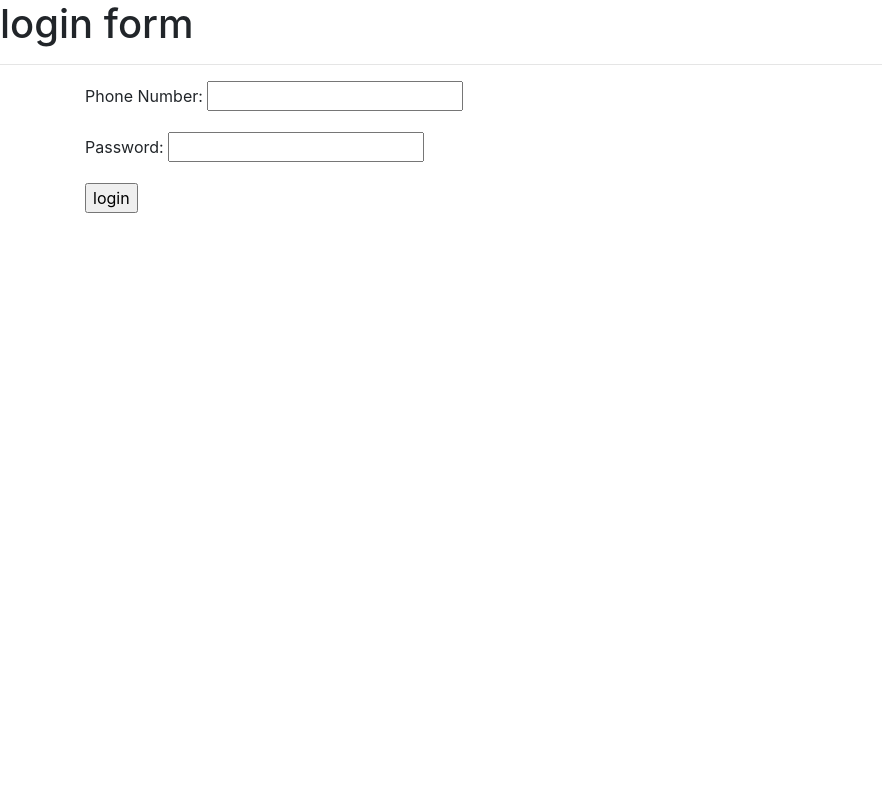
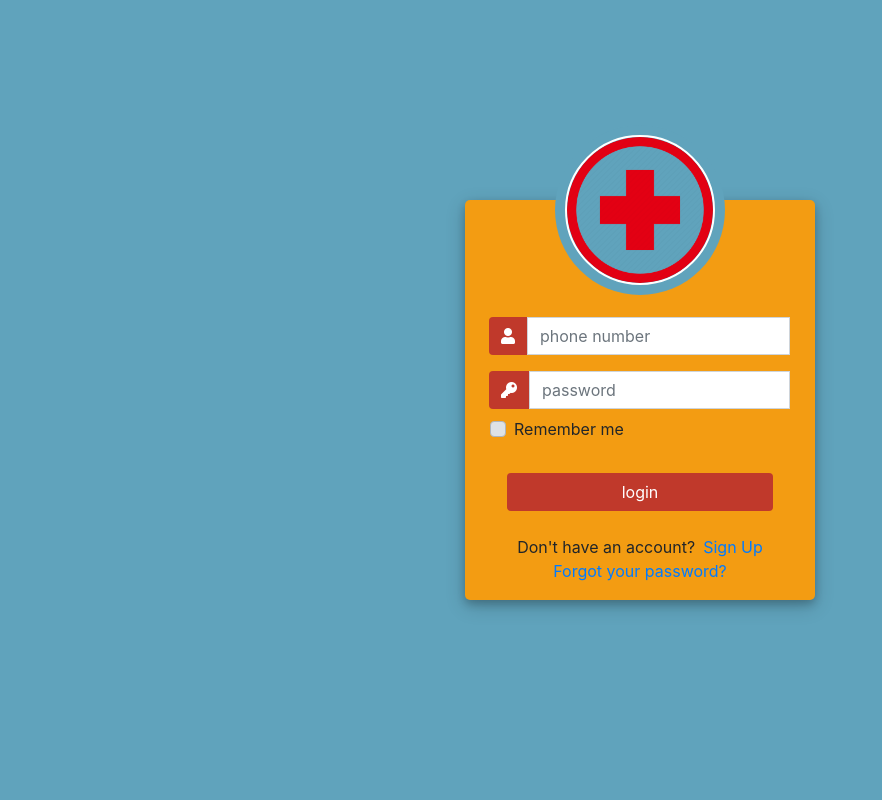
Before and after one commit to mananarora200/hospitalmanagementsystem, a Django app: page /login in a window 1280 px wide. Shown: the whole page, without its empty margins (0-882 px from the left). Run offline with Django 3.2, Linux system fonts and the light colour scheme; some libraries are stand-ins or nearby versions.

Commit message:
login bootstrap complete

```diff
--- a/hms/settings.py
+++ b/hms/settings.py
@@ -125,3 +125,7 @@ USE_TZ = True
 # https://docs.djangoproject.com/en/2.1/howto/static-files/
 
 STATIC_URL = '/static/'
+STATICFILES_DIRS = [
+    os.path.join(BASE_DIR, "static"),
+    '/var/www/static/',
+]
--- /dev/null
+++ b/static/login.css
@@ -0,0 +1,69 @@
+body,
+html {
+    margin: 0;
+    padding: 0;
+    height: 100%;
+    background: #60a3bc !important;
+}
+.user_card {
+    height: 400px;
+    width: 350px;
+    margin-top: auto;
+    margin-bottom: auto;
+    background: #f39c12;
+    position: relative;
+    display: flex;
+    justify-content: center;
+    flex-direction: column;
+    padding: 10px;
+    box-shadow: 0 4px 8px 0 rgba(0, 0, 0, 0.2), 0 6px 20px 0 rgba(0, 0, 0, 0.19);
+    -webkit-box-shadow: 0 4px 8px 0 rgba(0, 0, 0, 0.2), 0 6px 20px 0 rgba(0, 0, 0, 0.19);
+    -moz-box-shadow: 0 4px 8px 0 rgba(0, 0, 0, 0.2), 0 6px 20px 0 rgba(0, 0, 0, 0.19);
+    border-radius: 5px;
+
+}
+.brand_logo_container {
+    position: absolute;
+    height: 170px;
+    width: 170px;
+    top: -75px;
+    border-radius: 50%;
+    background: #60a3bc;
+    padding: 10px;
+    text-align: center;
+}
+.brand_logo {
+    height: 150px;
+    width: 150px;
+    border-radius: 50%;
+    border: 2px solid white;
+}
+.form_container {
+    margin-top: 100px;
+}
+.login_btn {
+    width: 100%;
+    background: #c0392b !important;
+    color: white !important;
+}
+.login_btn:focus {
+    box-shadow: none !important;
+    outline: 0px !important;
+}
+.login_container {
+    padding: 0 2rem;
+}
+.input-group-text {
+    background: #c0392b !important;
+    color: white !important;
+    border: 0 !important;
+    border-radius: 0.25rem 0 0 0.25rem !important;
+}
+.input_user,
+.input_pass:focus {
+    box-shadow: none !important;
+    outline: 0px !important;
+}
+.custom-checkbox .custom-control-input:checked~.custom-control-label::before {
+    background-color: #c0392b !important;
+}
--- a/templates/home.html
+++ b/templates/home.html
@@ -2,6 +2,9 @@
 <html lang="en">
 <head>
     <link rel="stylesheet" href="https://stackpath.bootstrapcdn.com/bootstrap/4.3.1/css/bootstrap.min.css" integrity="sha384-ggOyR0iXCbMQv3Xipma34MD+dH/1fQ784/j6cY/iJTQUOhcWr7x9JvoRxT2MZw1T" crossorigin="anonymous">
+    <link rel="stylesheet" href="https://stackpath.bootstrapcdn.com/bootstrap/4.1.3/css/bootstrap.min.css" integrity="sha384-MCw98/SFnGE8fJT3GXwEOngsV7Zt27NXFoaoApmYm81iuXoPkFOJwJ8ERdknLPMO" crossorigin="anonymous">
+	<script src="https://ajax.googleapis.com/ajax/libs/jquery/3.3.1/jquery.min.js"></script>
+	<link rel="stylesheet" href="https://use.fontawesome.com/releases/v5.6.1/css/all.css" integrity="sha384-gfdkjb5BdAXd+lj+gudLWI+BXq4IuLW5IT+brZEZsLFm++aCMlF1V92rMkPaX4PP" crossorigin="anonymous">
     {% block head %}
     <title>homepage</title>
     {% endblock %}
--- a/templates/login.html
+++ b/templates/login.html
@@ -1,15 +1,62 @@
 {% extends 'home.html' %}
 
 {% block head %}
+{% load static %}
+<link href={% static "login.css" %} type="text/css" rel="stylesheet">
 <title> login form</title>
 {% endblock %}
 
 {% block body %}
-<h1> login form</h1>
-<hr>
-<form method="POST" class="container">
-    {% csrf_token %}
-    {{form.as_p}}
-    <input type="submit" value="login">
-</form>
+
+<div class="container h-100">
+    <div class="d-flex justify-content-center h-100">
+        <div class="user_card">
+            <div class="d-flex justify-content-center">
+                <div class="brand_logo_container">
+
+                        <img src={% static "hospitalicon.png" %} class="brand_logo" alt="Logo">
+                </div>
+            </div>
+            <div class="d-flex justify-content-center form_container">
+
+                <form method="POST" class="container">
+                        {% csrf_token %}
+                    <div class="input-group mb-3">
+                        <div class="input-group-append">
+                            <span class="input-group-text"><i class="fas fa-user"></i></span>
+                        </div>
+                       <input type="text" placeholder="phone number" name="username" maxlength="20" class="form-control input_pass" required id="id_username"></p>
+                    </div>
+                    <div class="input-group mb-2">
+                        <div class="input-group-append">
+                            <span class="input-group-text"><i class="fas fa-key"></i></span>
+                        </div>
+
+ <input type="password" class="form-control input_pass" placeholder="password" name="password" maxlength="100" required id="id_password"></p>
+                    </div>
+                    <div class="form-group">
+                        <div class="custom-control custom-checkbox">
+                            <input type="checkbox" class="custom-control-input" id="customControlInline">
+                            <label class="custom-control-label" for="customControlInline">Remember me</label>
+                        </div>
+                    </div>
+
+            </div>
+            <div class="d-flex justify-content-center mt-3 login_container">
+                    <input type="submit" value="login" class="btn login_btn">
+
+            </div>
+        </form>
+            <div class="mt-4">
+                <div class="d-flex justify-content-center links">
+                    Don't have an account? <a href="register" class="ml-2">Sign Up</a>
+                </div>
+                <div class="d-flex justify-content-center links">
+                    <a href="#">Forgot your password?</a>
+                </div>
+            </div>
+        </div>
+    </div>
+</div>
+
 {% endblock %}
```
Also changed, not shown: static/hospitalicon.png (added).
